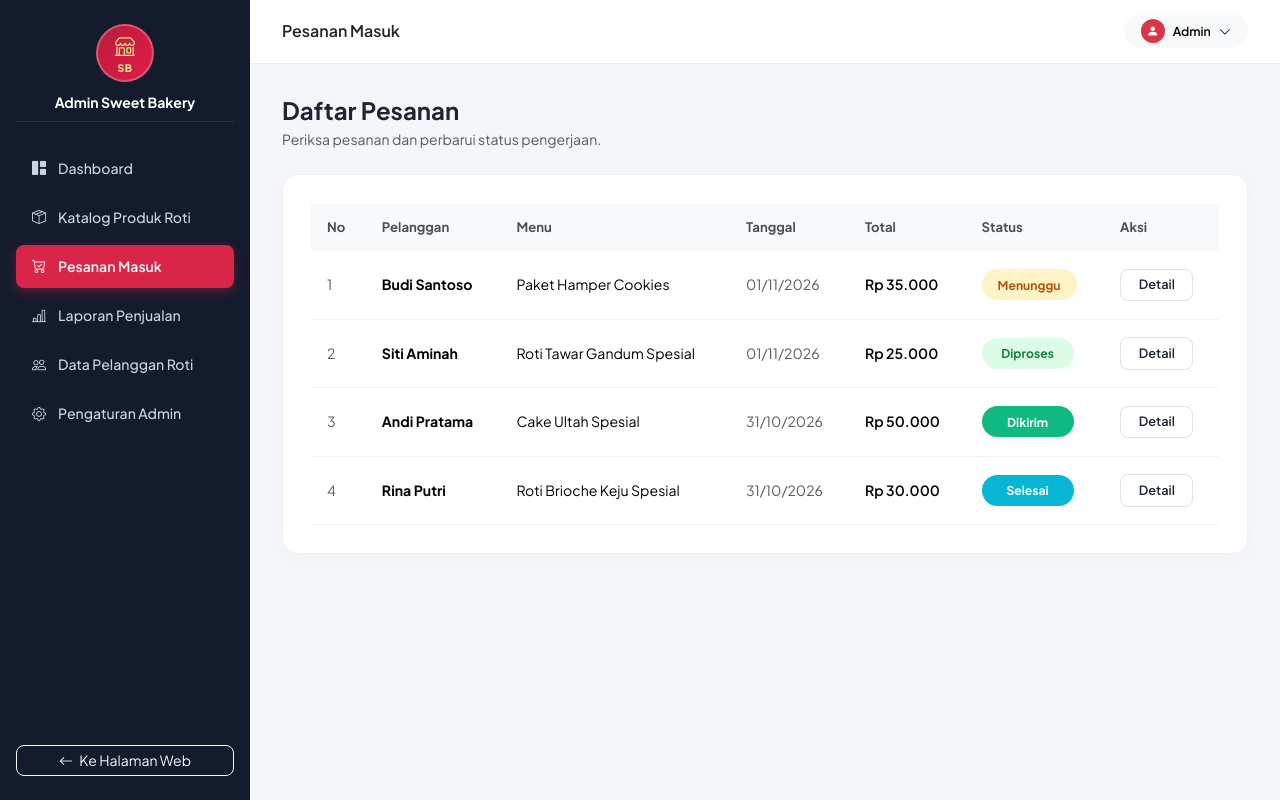
After one commit to Rahmat25si/Sweet-Bakery-2, a Laravel app: page /admin/pesanan in a window 1280 px wide. The commit adds this page. Run offline with Laravel 12, Linux system fonts and the light colour scheme.

Commit message:
Menambahkan halaman Dashboard Admin dan Pesanan Masuk Sweet Bakery

```diff
--- /dev/null
+++ b/app/Http/Controllers/AdminController.php
@@ -0,0 +1,77 @@
+<?php
+
+namespace App\Http\Controllers;
+
+use Illuminate\Http\Request;
+use App\Models\Pelanggan;
+
+class AdminController extends Controller
+{
+    public function dashboard()
+    {
+        $jumlahPelangganDb = Pelanggan::count();
+
+        $statistik = [
+            'katalog_produk' => 24,
+            'pesanan_masuk'  => 18,
+            'pendapatan'     => 'Rp 1.250.000',
+            'pelanggan_roti' => $jumlahPelangganDb > 0 ? $jumlahPelangganDb : 120,
+        ];
+
+        $grafikPenjualan = [
+            ['hari' => 'Sen', 'persen' => 42, 'nominal' => 'Rp 145.000'],
+            ['hari' => 'Sel', 'persen' => 64, 'nominal' => 'Rp 210.000'],
+            ['hari' => 'Rab', 'persen' => 48, 'nominal' => 'Rp 165.000'],
+            ['hari' => 'Kam', 'persen' => 82, 'nominal' => 'Rp 275.000'],
+            ['hari' => 'Jum', 'persen' => 68, 'nominal' => 'Rp 225.000'],
+            ['hari' => 'Sab', 'persen' => 95, 'nominal' => 'Rp 320.000'],
+            ['hari' => 'Min', 'persen' => 78, 'nominal' => 'Rp 260.000'],
+        ];
+
+        return view('admin.dashboard', compact('statistik', 'grafikPenjualan'));
+    }
+
+    public function pesanan()
+    {
+        $daftarPesanan = [
+            [
+                'no'        => 1,
+                'pelanggan' => 'Budi Santoso',
+                'menu'      => 'Paket Hamper Cookies',
+                'tanggal'   => '01/11/2026',
+                'total'     => 'Rp 35.000',
+                'status'    => 'Menunggu',
+                'catatan'   => 'Mohon sertakan kartu ucapan terima kasih.',
+            ],
+            [
+                'no'        => 2,
+                'pelanggan' => 'Siti Aminah',
+                'menu'      => 'Roti Tawar Gandum Spesial',
+                'tanggal'   => '01/11/2026',
+                'total'     => 'Rp 25.000',
+                'status'    => 'Diproses',
+                'catatan'   => 'Potong tebal standar bakery.',
+            ],
+            [
+                'no'        => 3,
+                'pelanggan' => 'Andi Pratama',
+                'menu'      => 'Cake Ultah Spesial',
+                'tanggal'   => '31/10/2026',
+                'total'     => 'Rp 50.000',
+                'status'    => 'Dikirim',
+                'catatan'   => 'Tulisan di atas kue: Selamat Ulang Tahun.',
+            ],
+            [
+                'no'        => 4,
+                'pelanggan' => 'Rina Putri',
+                'menu'      => 'Roti Brioche Keju Spesial',
+                'tanggal'   => '31/10/2026',
+                'total'     => 'Rp 30.000',
+                'status'    => 'Selesai',
+                'catatan'   => 'Pesanan diambil langsung di toko.',
+            ],
+        ];
+
+        return view('admin.pesanan', compact('daftarPesanan'));
+    }
+}
--- /dev/null
+++ b/resources/views/admin/pesanan.blade.php
@@ -0,0 +1,213 @@
+@extends('layouts.bakery-admin')
+
+@section('title', 'Pesanan Masuk')
+@section('topbar_title', 'Pesanan Masuk')
+
+@push('styles')
+<style>
+    .table-card {
+        background-color: #FFFFFF;
+        border-radius: 16px;
+        padding: 1.75rem;
+        box-shadow: 0 3px 14px rgba(0, 0, 0, 0.025);
+        border: 1px solid #F0F2F5;
+    }
+
+    .table-pesanan thead th {
+        background-color: #F8F9FA;
+        color: #495057;
+        font-size: 0.82rem;
+        font-weight: 700;
+        border-bottom: none;
+        padding: 0.9rem 1rem;
+    }
+
+    .table-pesanan tbody td {
+        padding: 1.1rem 1rem;
+        font-size: 0.88rem;
+        vertical-align: middle;
+        border-bottom: 1px solid #F1F3F5;
+    }
+
+    .badge-status {
+        padding: 0.4rem 1rem;
+        border-radius: 50px;
+        font-size: 0.76rem;
+        font-weight: 700;
+        display: inline-block;
+        min-width: 92px;
+        text-align: center;
+    }
+
+    .status-menunggu { background-color: #FEF3C7; color: #B45309; }
+    .status-diproses { background-color: #DCFCE7; color: #15803D; }
+    .status-dikirim  { background-color: #10B981; color: #FFFFFF; }
+    .status-selesai  { background-color: #06B6D4; color: #FFFFFF; }
+
+    .btn-detail {
+        background-color: #FFFFFF;
+        border: 1px solid #DEE2E6;
+        color: #1E2530;
+        border-radius: 8px;
+        font-size: 0.8rem;
+        font-weight: 600;
+        padding: 0.35rem 1.1rem;
+        transition: all 0.2s;
+    }
+
+    .btn-detail:hover {
+        background-color: #F8F9FA;
+        border-color: #ADB5BD;
+    }
+</style>
+@endpush
+
+@section('content')
+    <div class="mb-4">
+        <h2 class="h4 fw-bold mb-1">Daftar Pesanan</h2>
+        <p class="text-muted small mb-0">Periksa pesanan dan perbarui status pengerjaan.</p>
+    </div>
+
+    <div class="table-card">
+        <div class="table-responsive">
+            <table class="table table-pesanan mb-0">
+                <thead>
+                    <tr>
+                        <th>No</th>
+                        <th>Pelanggan</th>
+                        <th>Menu</th>
+                        <th>Tanggal</th>
+                        <th>Total</th>
+                        <th>Status</th>
+                        <th>Aksi</th>
+                    </tr>
+                </thead>
+                <tbody>
+                    @foreach ($daftarPesanan as $p)
+                    @php
+                        $statusClass = match($p['status']) {
+                            'Menunggu' => 'status-menunggu',
+                            'Diproses' => 'status-diproses',
+                            'Dikirim'  => 'status-dikirim',
+                            'Selesai'  => 'status-selesai',
+                            default    => 'status-menunggu',
+                        };
+                    @endphp
+                    <tr id="row-pesanan-{{ $p['no'] }}">
+                        <td class="text-muted">{{ $p['no'] }}</td>
+                        <td class="fw-bold">{{ $p['pelanggan'] }}</td>
+                        <td>{{ $p['menu'] }}</td>
+                        <td class="text-muted">{{ $p['tanggal'] }}</td>
+                        <td class="fw-semibold">{{ $p['total'] }}</td>
+                        <td>
+                            <span class="badge-status {{ $statusClass }}" id="badge-{{ $p['no'] }}">
+                                {{ $p['status'] }}
+                            </span>
+                        </td>
+                        <td>
+                            <button type="button"
+                                    class="btn btn-detail"
+                                    data-bs-toggle="modal"
+                                    data-bs-target="#modalDetailPesanan"
+                                    data-no="{{ $p['no'] }}"
+                                    data-pelanggan="{{ $p['pelanggan'] }}"
+                                    data-menu="{{ $p['menu'] }}"
+                                    data-tanggal="{{ $p['tanggal'] }}"
+                                    data-total="{{ $p['total'] }}"
+                                    data-status="{{ $p['status'] }}"
+                                    data-catatan="{{ $p['catatan'] }}">
+                                Detail
+                            </button>
+                        </td>
+                    </tr>
+                    @endforeach
+                </tbody>
+            </table>
+        </div>
+    </div>
+
+    <!-- Modal Detail & Ubah Status Pesanan -->
+    <div class="modal fade" id="modalDetailPesanan" tabindex="-1" aria-hidden="true">
+        <div class="modal-dialog modal-dialog-centered">
+            <div class="modal-content border-0 rounded-4">
+                <div class="modal-header border-0 pb-0">
+                    <h5 class="modal-title fw-bold">Detail Pesanan #<span id="detailNo"></span></h5>
+                    <button type="button" class="btn-close" data-bs-dismiss="modal"></button>
+                </div>
+                <div class="modal-body">
+                    <div class="bg-light rounded-3 p-3 mb-3 small">
+                        <div class="d-flex justify-content-between mb-1">
+                            <span class="text-muted">Pelanggan:</span>
+                            <span class="fw-bold" id="detailPelanggan"></span>
+                        </div>
+                        <div class="d-flex justify-content-between mb-1">
+                            <span class="text-muted">Menu Dipesan:</span>
+                            <span class="fw-semibold" id="detailMenu"></span>
+                        </div>
+                        <div class="d-flex justify-content-between mb-1">
+                            <span class="text-muted">Tanggal Order:</span>
+                            <span id="detailTanggal"></span>
+                        </div>
+                        <div class="d-flex justify-content-between mb-2">
+                            <span class="text-muted">Total Bayar:</span>
+                            <span class="fw-bold text-danger" id="detailTotal"></span>
+                        </div>
+                        <div class="border-top pt-2 text-muted">
+                            <strong>Catatan:</strong> <span id="detailCatatan"></span>
+                        </div>
+                    </div>
+
+                    <label class="form-label small fw-bold">Perbarui Status Pengerjaan</label>
+                    <select id="selectStatusBaru" class="form-select">
+                        <option value="Menunggu">Menunggu</option>
+                        <option value="Diproses">Diproses</option>
+                        <option value="Dikirim">Dikirim</option>
+                        <option value="Selesai">Selesai</option>
+                    </select>
+                </div>
+                <div class="modal-footer border-0 pt-0">
+                    <button type="button" class="btn btn-light" data-bs-dismiss="modal">Tutup</button>
+                    <button type="button" class="btn text-white fw-semibold" style="background-color: #D92648;" id="btnSimpanStatus">
+                        Simpan Status
+                    </button>
+                </div>
+            </div>
+        </div>
+    </div>
+@endsection
+
+@push('scripts')
+<script>
+    let currentNo = null;
+
+    document.getElementById('modalDetailPesanan').addEventListener('show.bs.modal', function (event) {
+        const btn = event.relatedTarget;
+        currentNo = btn.getAttribute('data-no');
+
+        document.getElementById('detailNo').innerText = currentNo;
+        document.getElementById('detailPelanggan').innerText = btn.getAttribute('data-pelanggan');
+        document.getElementById('detailMenu').innerText = btn.getAttribute('data-menu');
+        document.getElementById('detailTanggal').innerText = btn.getAttribute('data-tanggal');
+        document.getElementById('detailTotal').innerText = btn.getAttribute('data-total');
+        document.getElementById('detailCatatan').innerText = btn.getAttribute('data-catatan');
+
+        const badge = document.getElementById('badge-' + currentNo);
+        document.getElementById('selectStatusBaru').value = badge.innerText.trim();
+    });
+
+    document.getElementById('btnSimpanStatus').addEventListener('click', function () {
+        const statusBaru = document.getElementById('selectStatusBaru').value;
+        const badge = document.getElementById('badge-' + currentNo);
+
+        badge.innerText = statusBaru;
+        badge.className = 'badge-status';
+
+        if (statusBaru === 'Menunggu') badge.classList.add('status-menunggu');
+        else if (statusBaru === 'Diproses') badge.classList.add('status-diproses');
+        else if (statusBaru === 'Dikirim') badge.classList.add('status-dikirim');
+        else if (statusBaru === 'Selesai') badge.classList.add('status-selesai');
+
+        bootstrap.Modal.getInstance(document.getElementById('modalDetailPesanan')).hide();
+    });
+</script>
+@endpush
--- /dev/null
+++ b/resources/views/layouts/bakery-admin.blade.php
@@ -0,0 +1,195 @@
+<!DOCTYPE html>
+<html lang="id">
+<head>
+    <meta charset="UTF-8">
+    <meta name="viewport" content="width=device-width, initial-scale=1.0">
+    <title>@yield('title', 'Dashboard Admin') - Sweet Bakery</title>
+    <link href="https://cdn.jsdelivr.net/npm/bootstrap@5.3.3/dist/css/bootstrap.min.css" rel="stylesheet">
+    <link href="https://cdn.jsdelivr.net/npm/bootstrap-icons@1.11.3/font/bootstrap-icons.css" rel="stylesheet">
+    <link href="https://fonts.googleapis.com/css2?family=Plus+Jakarta+Sans:wght@400;500;600;700;800&display=swap" rel="stylesheet">
+
+    <style>
+        :root {
+            --sb-sidebar: #141B2D;
+            --sb-crimson: #D92648;
+            --sb-crimson-hover: #b81d3b;
+            --sb-bg: #F4F6F9;
+            --sb-text: #1E2530;
+            --sb-muted: #6C757D;
+        }
+
+        body {
+            font-family: 'Plus Jakarta Sans', sans-serif;
+            background-color: var(--sb-bg);
+            color: var(--sb-text);
+            margin: 0;
+        }
+
+        .admin-wrapper {
+            display: flex;
+            min-height: 100vh;
+        }
+
+        /* Sidebar */
+        .admin-sidebar {
+            width: 250px;
+            background-color: var(--sb-sidebar);
+            color: #FFFFFF;
+            padding: 1.5rem 1rem;
+            display: flex;
+            flex-direction: column;
+            flex-shrink: 0;
+        }
+
+        .brand-circle {
+            width: 58px;
+            height: 58px;
+            border-radius: 50%;
+            background: linear-gradient(135deg, #b91c3a, #e11d48);
+            border: 2px solid rgba(255, 255, 255, 0.25);
+            display: flex;
+            flex-direction: column;
+            align-items: center;
+            justify-content: center;
+            margin: 0 auto 0.65rem;
+            font-weight: 800;
+            font-size: 0.95rem;
+            color: #FDE68A;
+        }
+
+        .sidebar-nav .nav-link {
+            color: #CBD5E1;
+            font-size: 0.88rem;
+            font-weight: 500;
+            padding: 0.7rem 1rem;
+            border-radius: 8px;
+            margin-bottom: 0.35rem;
+            display: flex;
+            align-items: center;
+            gap: 0.75rem;
+            transition: all 0.2s ease;
+        }
+
+        .sidebar-nav .nav-link:hover {
+            background-color: rgba(255, 255, 255, 0.08);
+            color: #FFFFFF;
+        }
+
+        .sidebar-nav .nav-link.active {
+            background-color: var(--sb-crimson);
+            color: #FFFFFF;
+            font-weight: 600;
+            box-shadow: 0 4px 12px rgba(217, 38, 72, 0.35);
+        }
+
+        /* Main Area */
+        .admin-main {
+            flex-grow: 1;
+            display: flex;
+            flex-direction: column;
+            min-width: 0;
+        }
+
+        .admin-topbar {
+            background-color: #FFFFFF;
+            padding: 0.9rem 2rem;
+            border-bottom: 1px solid #EAECEF;
+            display: flex;
+            align-items: center;
+            justify-content: space-between;
+        }
+
+        .admin-content {
+            padding: 2rem;
+            flex-grow: 1;
+        }
+
+        @media (max-width: 991.98px) {
+            .admin-wrapper {
+                flex-direction: column;
+            }
+            .admin-sidebar {
+                width: 100%;
+            }
+        }
+    </style>
+    @stack('styles')
+</head>
+<body>
+
+<div class="admin-wrapper">
+    <!-- Sidebar Kiri -->
+    <aside class="admin-sidebar">
+        <div class="text-center mb-4 pb-2 border-bottom border-secondary border-opacity-25">
+            <div class="brand-circle">
+                <i class="bi bi-shop fs-5"></i>
+                <span style="font-size: 0.65rem; letter-spacing: 0.5px;">SB</span>
+            </div>
+            <div class="fw-bold small">Admin Sweet Bakery</div>
+        </div>
+
+        <nav class="nav flex-column sidebar-nav">
+            <a class="nav-link {{ request()->routeIs('admin.dashboard') ? 'active' : '' }}" href="{{ route('admin.dashboard') }}">
+                <i class="bi bi-grid-1x2-fill"></i>
+                <span>Dashboard</span>
+            </a>
+            <a class="nav-link" href="{{ route('menu') }}">
+                <i class="bi bi-box-seam"></i>
+                <span>Katalog Produk Roti</span>
+            </a>
+            <a class="nav-link {{ request()->routeIs('admin.pesanan') ? 'active' : '' }}" href="{{ route('admin.pesanan') }}">
+                <i class="bi bi-cart-check"></i>
+                <span>Pesanan Masuk</span>
+            </a>
+            <a class="nav-link" href="{{ route('admin.dashboard') }}#grafik-penjualan">
+                <i class="bi bi-bar-chart-line"></i>
+                <span>Laporan Penjualan</span>
+            </a>
+            <!-- Terhubung langsung ke CRUD Pelanggan & User dari Modul -->
+            <a class="nav-link" href="{{ route('pelanggan.index') }}">
+                <i class="bi bi-people"></i>
+                <span>Data Pelanggan Roti</span>
+            </a>
+            <a class="nav-link" href="{{ route('user.index') }}">
+                <i class="bi bi-gear"></i>
+                <span>Pengaturan Admin</span>
+            </a>
+        </nav>
+
+        <div class="mt-auto pt-4">
+            <a href="{{ route('beranda') }}" class="btn btn-outline-light btn-sm w-100 rounded-3">
+                <i class="bi bi-arrow-left me-1"></i> Ke Halaman Web
+            </a>
+        </div>
+    </aside>
+
+    <!-- Konten Kanan -->
+    <div class="admin-main">
+        <header class="admin-topbar">
+            <span class="fw-semibold text-dark">@yield('topbar_title', 'Dashboard')</span>
+            <div class="dropdown">
+                <button class="btn btn-light btn-sm d-flex align-items-center gap-2 rounded-pill px-3" type="button" data-bs-toggle="dropdown">
+                    <span class="bg-danger text-white rounded-circle d-inline-flex align-items-center justify-content-center" style="width: 24px; height: 24px; font-size: 0.75rem;">
+                        <i class="bi bi-person-fill"></i>
+                    </span>
+                    <span class="small fw-semibold">Admin</span>
+                    <i class="bi bi-chevron-down small"></i>
+                </button>
+                <ul class="dropdown-menu dropdown-menu-end shadow-sm border-0">
+                    <li><a class="dropdown-item small" href="{{ route('beranda') }}">Lihat Website</a></li>
+                    <li><hr class="dropdown-divider"></li>
+                    <li><a class="dropdown-item small text-danger" href="{{ route('beranda') }}">Keluar</a></li>
+                </ul>
+            </div>
+        </header>
+
+        <main class="admin-content">
+            @yield('content')
+        </main>
+    </div>
+</div>
+
+<script src="https://cdn.jsdelivr.net/npm/bootstrap@5.3.3/dist/js/bootstrap.bundle.min.js"></script>
+@stack('scripts')
+</body>
+</html>
--- a/resources/views/welcome.blade.php
+++ b/resources/views/welcome.blade.php
@@ -236,7 +236,7 @@
                     <button type="button" class="btn btn-link text-dark p-1" data-bs-toggle="collapse" data-bs-target="#searchCollapse" title="Cari Menu">
                         <i class="bi bi-search fs-5"></i>
                     </button>
-                    <a href="{{ route('pelanggan.index') }}" class="btn btn-sb">Login</a>
+                    <a href="{{ route('admin.dashboard') }}" class="btn btn-sb">Login</a>
                 </div>
             </div>
         </div>
--- a/routes/web.php
+++ b/routes/web.php
@@ -2,18 +2,25 @@
 
 use Illuminate\Support\Facades\Route;
 use App\Http\Controllers\HomeController;
+use App\Http\Controllers\AdminController;
 use App\Http\Controllers\PelangganController;
 use App\Http\Controllers\UserController;
 use App\Http\Controllers\QuestionController;
 
-// Halaman Utama & Daftar Menu Sweet Bakery
+// Halaman Pelanggan (Front-End)
 Route::get('/', [HomeController::class, 'index'])->name('beranda');
 Route::get('/home', [HomeController::class, 'index'])->name('home');
 Route::get('/menu', [HomeController::class, 'menu'])->name('menu');
 
-// Proses Pemesanan (terhubung ke QuestionController modul)
+// Proses Pemesanan
 Route::post('/question/store', [QuestionController::class, 'store'])->name('question.store');
 
-// Halaman Admin (dari modul)
+// Halaman Admin Sweet Bakery
+Route::prefix('admin')->name('admin.')->group(function () {
+    Route::get('/dashboard', [AdminController::class, 'dashboard'])->name('dashboard');
+    Route::get('/pesanan', [AdminController::class, 'pesanan'])->name('pesanan');
+});
+
+// Halaman CRUD dari Modul
 Route::resource('pelanggan', PelangganController::class);
 Route::resource('user', UserController::class);
```
Also changed, not shown: resources/views/admin/dashboard.blade.php (added, +162 -0 lines).
